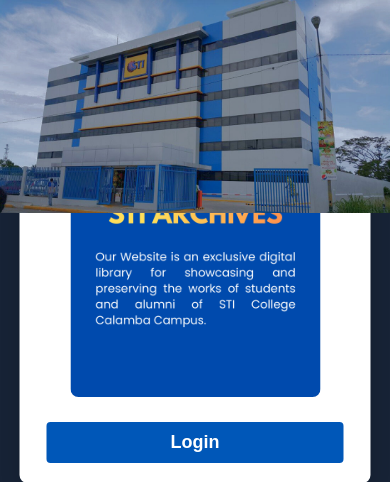
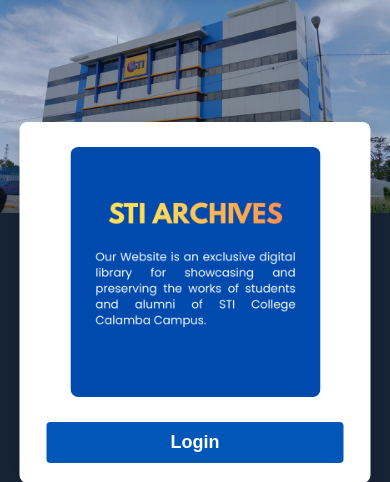
Before and after one commit to jirmaicds/STI-Archive, a PHP site: page /pages/index.html in a window 390 px wide. Shown: the part 45-527 px from the top of the page. Run offline with PHP 8.4, Linux system fonts and the light colour scheme; some libraries are stand-ins or nearby versions.

Commit message:
adscontentcontainer fix center to tablet and phone

```diff
--- a/frontend/assets/css/style.css
+++ b/frontend/assets/css/style.css
@@ -481,6 +481,27 @@ body {
                 transform: none !important;
                 display: block !important;
                 margin-bottom: 20px;
+                z-index: 999 !important;
+            }
+
+            @media (max-width: 768px) {
+                .main-content.mobile-layout #adsContentContainer {
+                    width: 90% !important;
+                    max-width: 480px !important;
+                    margin: 0 auto 20px !important;
+                    right: auto !important;
+                    left: auto !important;
+                }
+            }
+
+            @media (max-width: 1024px) {
+                #stiBuildingImage {
+                    position: relative;
+                    z-index: 1;
+                }
+                #adsContentContainer {
+                    z-index: 999;
+                }
             }
 
             .file-viewer.mobile-hidden {
```
